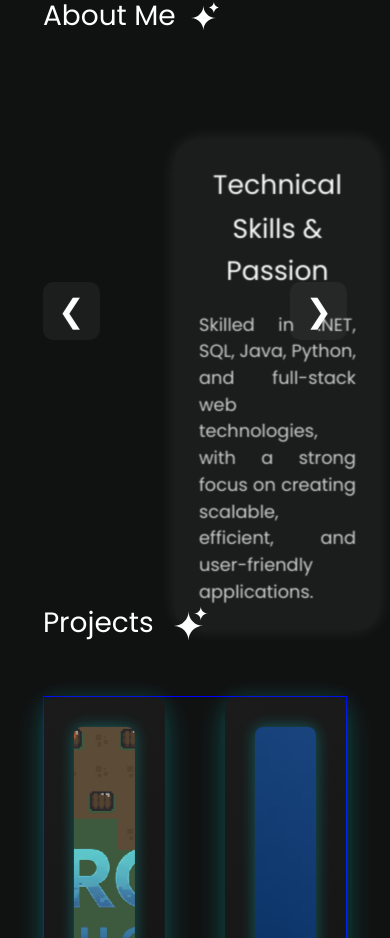
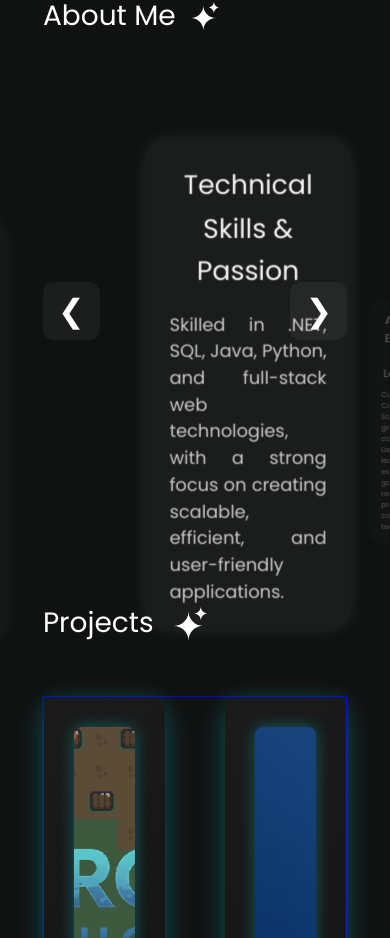
Before and after one commit to Xander-Allen-Rola/Xander-Portfolio, a Vue app: page / in a window 390 px wide. Shown: the part 1073-2011 px from the top of the page. Built offline with nearby package versions, Linux system fonts and the light colour scheme.

Commit message:
when the window width goes below 726px, set orbit radius to 250

```diff
--- a/src/components/AboutMe.vue
+++ b/src/components/AboutMe.vue
@@ -37,52 +37,59 @@ const planets = ref([
   { title: "Project Experience", content: "Built software solutions such as an Information Management System for Xavier University’s Night School Program and a Resource-Based AI Decision Algorithm for procedural NPC behavior, combining technical innovation with practical applications." }
 ])
 
-const radius = 350
+// make radius reactive
+const radius = ref(350)
+
+function updateRadius() {
+  radius.value = window.innerWidth <= 726 ? 250 : 350 //when the window width goes below 726px, set radius to 250
+  console.log("Current orbit radius:", radius.value)
+}
+
 const anglePerPlanet = 360 / planets.value.length
-const rotation = ref(0)  // current rotation in degrees
+const rotation = ref(0)
 let orbiting = true
 let animationFrame = null
-let currentIndex = ref(0) // track which planet is centered
+let currentIndex = ref(0)
 
 function planetStyle(index) {
   const angle = ((rotation.value + index * anglePerPlanet) % 360) * Math.PI / 180
   const z = Math.cos(angle)
   const scale = 0.7 + 0.6 * z
   const zIndex = Math.round(z * 100)
-  const x = Math.sin(angle) * radius
+  const x = Math.sin(angle) * radius.value
 
   return {
-    transform: `translateX(${x}px) translateZ(${z * radius}px) scale(${scale})`,
+    transform: `translateX(${x}px) translateZ(${z * radius.value}px) scale(${scale})`,
     zIndex,
     opacity: 0.5 + 0.5 * z
   }
 }
 
-// Center a specific planet
 function switchPlanet(direction) {
   orbiting = false
   currentIndex.value = (currentIndex.value + direction + planets.value.length) % planets.value.length
   rotation.value = -currentIndex.value * anglePerPlanet
 }
 
-// Auto-rotation only if orbiting is true
 function animateOrbit() {
   if (orbiting) rotation.value += 0.05
   animationFrame = requestAnimationFrame(animateOrbit)
 }
 
-// Resume orbiting on scroll
 function handleScroll() {
   orbiting = true
 }
 
 onMounted(() => {
+  updateRadius() // set initial radius
+  window.addEventListener('resize', updateRadius)
   animateOrbit()
   window.addEventListener('scroll', handleScroll)
 })
 
 onBeforeUnmount(() => {
   cancelAnimationFrame(animationFrame)
+  window.removeEventListener('resize', updateRadius)
   window.removeEventListener('scroll', handleScroll)
 })
 </script>
```
